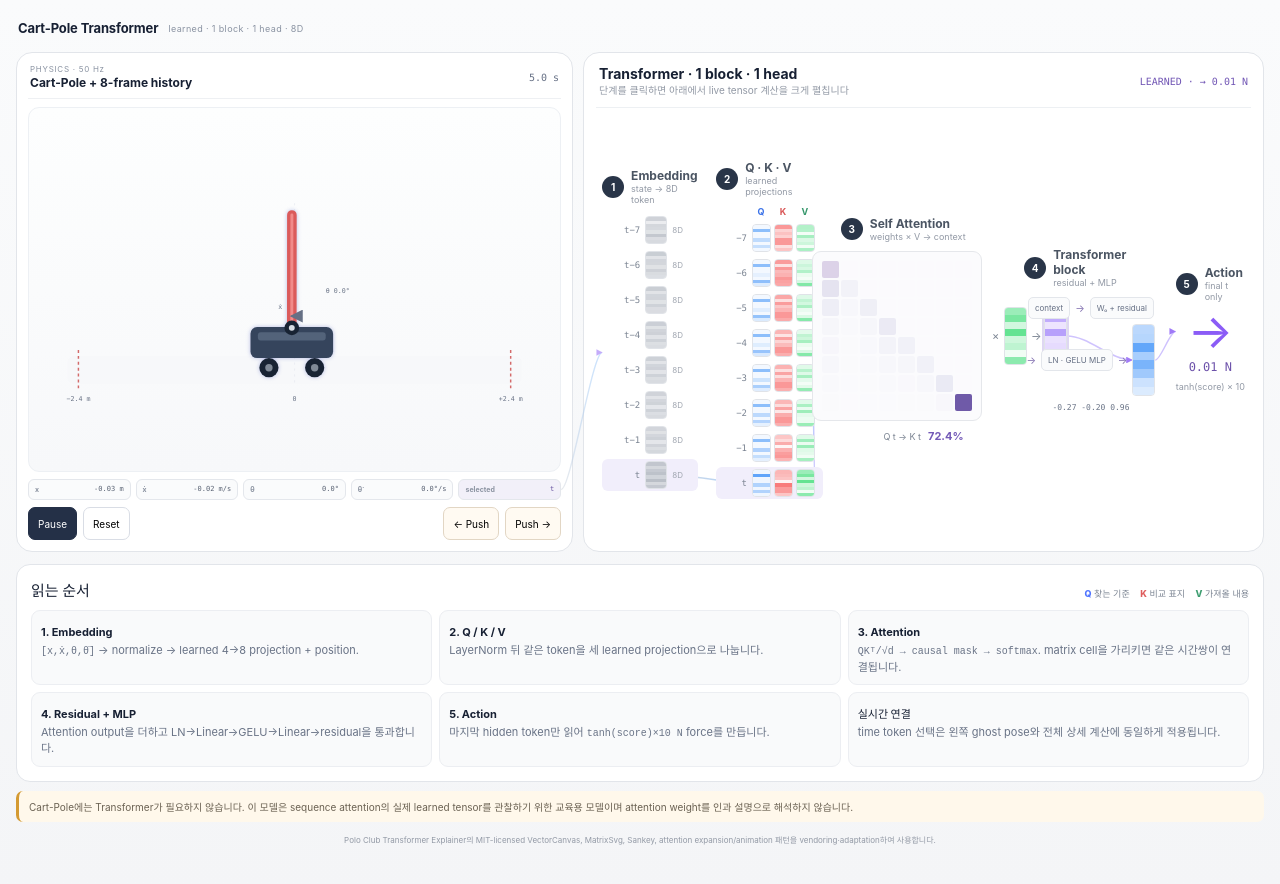
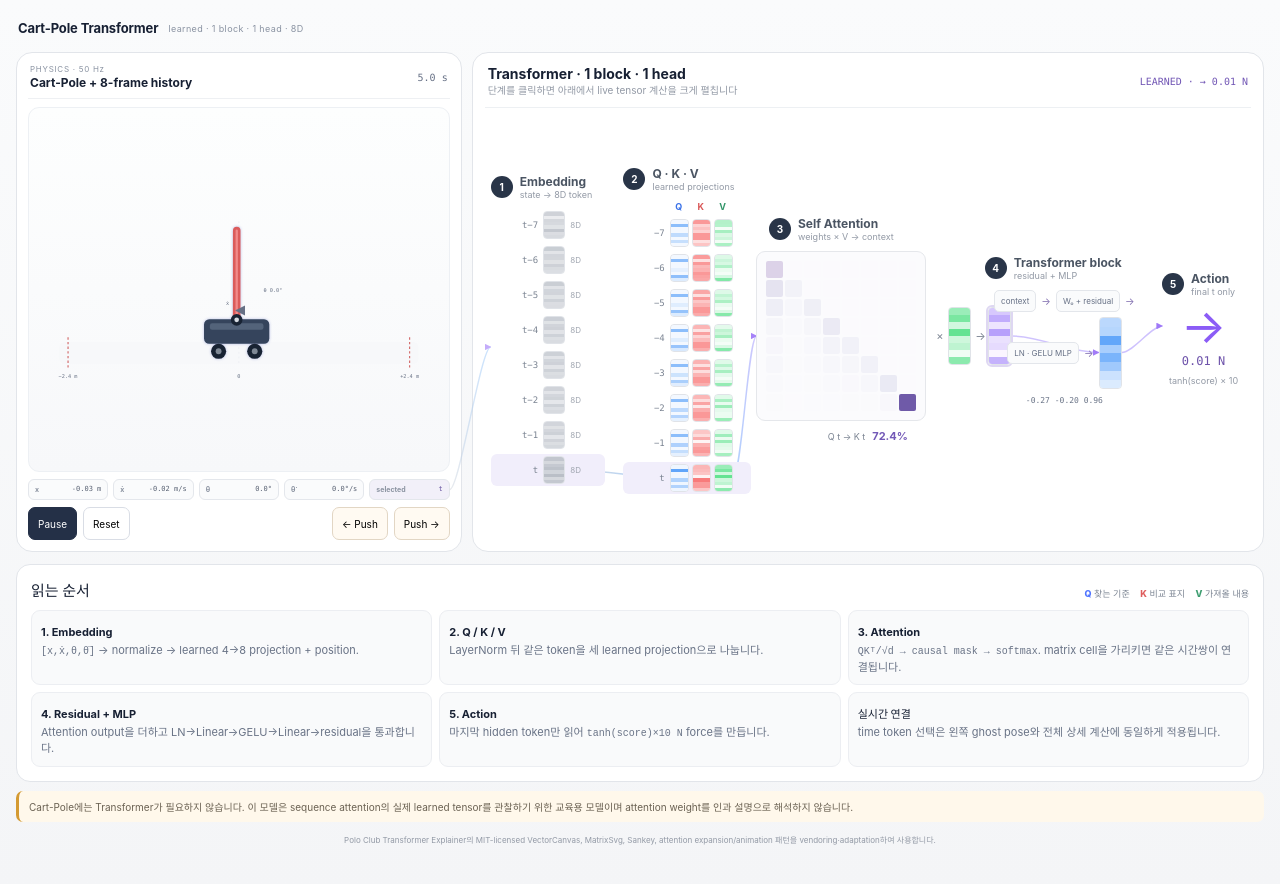
Before and after one commit to tinmanlab/cartpole-transformer, a Svelte app: page / in a window 1280 px wide. Shown: the top 884 px of the page. Built offline with nearby package versions, Linux system fonts and the light colour scheme.

Commit message:
ui: give transformer more width and disable bridge on stacked layout

```diff
--- a/src/styles.css
+++ b/src/styles.css
@@ -1,12 +1,12 @@
 :root{font-family:Inter,ui-sans-serif,system-ui,-apple-system,BlinkMacSystemFont,"Segoe UI",sans-serif;color:#172033;background:#f6f7f9;font-synthesis:none}
 *{box-sizing:border-box}body{margin:0;background:linear-gradient(180deg,#fafbfc,#f4f5f7);color:#172033}button{font:inherit}main{max-width:1500px;margin:0 auto;padding:12px 16px 44px}
 .topbar{height:32px;display:flex;align-items:center;gap:10px;margin-bottom:8px;padding:0 2px}.topbar strong{font-size:13px;letter-spacing:-.01em}.topbar span{font-size:9px;color:#8a93a2;letter-spacing:.04em}
-.lab-grid{position:relative;display:grid;grid-template-columns:minmax(0,.9fr) minmax(650px,1.1fr);gap:10px;align-items:start;min-height:500px}
+.lab-grid{position:relative;display:grid;grid-template-columns:minmax(380px,.72fr) minmax(760px,1.28fr);gap:10px;align-items:start;min-height:500px}
 .explain{margin-top:12px;background:#fff;border:1px solid #e2e5ea;border-radius:14px;padding:14px}.explain-head{display:flex;justify-content:space-between;gap:18px;align-items:end}.explain h2{font-size:15px;margin:0}.qkv-key{font-size:9px;color:#7b8492;white-space:nowrap}.qkv-key span{font-weight:800;margin-left:8px}.qkv-key span:first-child{margin-left:0}.qkv-key .q{color:#4f74ff}.qkv-key .k{color:#df5f5f}.qkv-key .v{color:#3d9d70}
 .steps{display:grid;grid-template-columns:repeat(3,1fr);gap:7px;margin-top:10px}.steps article{background:#f9fafb;border:1px solid #eceef2;border-radius:9px;padding:9px}.steps b{font-size:11px}.steps p{font-size:11px;color:#697386;line-height:1.45;margin:3px 0 0}.steps code{font-size:10px}.formula-line{margin-top:8px;padding:7px 9px;border-radius:7px;background:#f4f2fa;color:#5d4b92;overflow:auto}.formula-line code{font-size:9px;white-space:nowrap}
 .claim{margin-top:9px;border-left:3px solid #d49a32;background:#fff8eb;padding:8px 10px;border-radius:7px;font-size:10px;color:#6b6253}footer{margin-top:12px;text-align:center;color:#9299a5;font-size:8px}
-@media(max-width:1220px){.lab-grid{grid-template-columns:minmax(0,.85fr) minmax(610px,1.15fr)}}
-@media(max-width:980px){main{padding:10px 10px 36px}.lab-grid{grid-template-columns:1fr}.steps{grid-template-columns:1fr 1fr}.explain-head{align-items:flex-start;flex-direction:column}.qkv-key{white-space:normal}}
+@media(max-width:1220px){.lab-grid{grid-template-columns:minmax(340px,.68fr) minmax(650px,1.32fr)}}
+@media(max-width:980px){main{padding:10px 10px 36px}.lab-grid{grid-template-columns:1fr}.lab-grid>.upstream-sankey{display:none!important}.steps{grid-template-columns:1fr 1fr}.explain-head{align-items:flex-start;flex-direction:column}.qkv-key{white-space:normal}}
 @media(max-width:560px){.steps{grid-template-columns:1fr}.topbar span{display:none}}
 
 .lab-grid>.upstream-sankey{z-index:4;overflow:visible}
```
